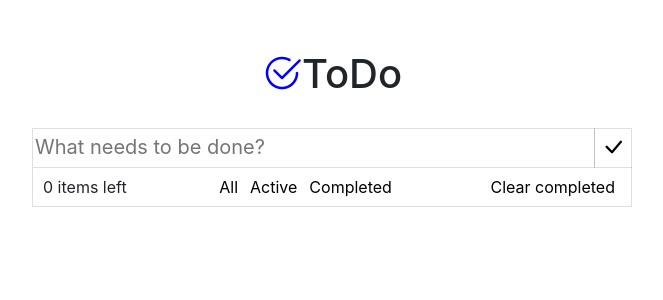
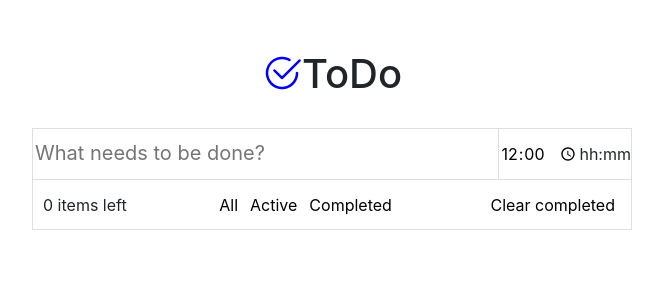
Before and after one commit to Andrey98Rusanov/ToDoReactApp, a React (Create React App) app: page / in a window 1280 px wide. Shown: the top 300 px of the page, without its empty margins (308-971 px from the left). Built offline with nearby package versions, Linux system fonts and the light colour scheme.

Commit message:
commit-ToDoWithTimer

```diff
--- a/package.json
+++ b/package.json
@@ -19,7 +19,7 @@
       "npm run lint",
       "prettier --write"
     ]
-   },
+  },
   "scripts": {
     "start": "react-scripts start",
     "build": "react-scripts build",
--- a/src/App/App.js
+++ b/src/App/App.js
@@ -27,10 +27,10 @@
     });
   };
 
-  addTask = (text) => {
+  addTask = (text, time) => {
     let newTask;
-    if (text.split("").length !== 0 && text.split("")[0] !== " ") {
-      newTask = this.createToDoItem(text);
+    if (text.split("").length !== 0 && text.split("")[0] !== " " && time) {
+      newTask = this.createToDoItem(text, time);
       this.setState(({ toDoData }) => {
         const newArr = [...toDoData, newTask];
         return {
@@ -55,10 +55,14 @@
   };
 
   onToggleEdited = (id) => {
+    console.log(this.state.toDoData)
     this.setState(({ toDoData }) => {
       const idx = toDoData.findIndex((el) => el.id === id);
       const oldTask = toDoData[idx];
-      const newTask = { ...oldTask, edited: !oldTask.edited };
+      const newTask = {
+        ...oldTask,
+        edited: !oldTask.edited,
+      };
       const before = toDoData.slice(0, idx);
       const after = toDoData.slice(idx + 1);
       const newArr = [...before, newTask, ...after];
@@ -122,7 +126,15 @@
     });
   };
 
-  createToDoItem(label) {
+  timeToTask = (arr, id) => {
+    const {toDoData} = this.state;
+    const idx = toDoData.findIndex((el) => el.id === id);
+    const task = toDoData[idx];
+    task.timer = arr;
+    this.setState({toDoData});
+  }
+
+  createToDoItem(label, taskTime) {
     return {
       label,
       completed: false,
@@ -130,6 +142,8 @@
       id: this.taskId++,
       vision: true,
       date: new Date(),
+      time: taskTime,
+      timer: [0,0,0]
     };
   }
 
@@ -146,6 +160,7 @@
           onDeleted={this.deleteTask}
           onToggleCompleted={this.onToggleCompleted}
           onToggleEdited={this.onToggleEdited}
+          timeToTask={this.timeToTask}
         />
         <Footer
           completedCount={completedCount}
--- a/src/Footer/Footer.css
+++ b/src/Footer/Footer.css
@@ -1,7 +1,7 @@
 .Footer{
     display: flex;
     justify-content: space-between;
-    height: 40px;
+    height: 50px;
     border: 1px solid rgba(0,0,0,.125);
     border-top: none;
     align-items: center;
--- /dev/null
+++ b/src/Timer/Timer.css
@@ -0,0 +1,16 @@
+.Timer{
+    font-size: 20px;
+    display: flex;
+    align-items: center;
+    margin-right: 20px;
+}
+
+.Timer button{
+	border: none;
+	background-color: inherit;
+	font-size: 20px;
+}
+
+.Timer button:hover{
+	color: blue;
+}
--- /dev/null
+++ b/src/Timer/Timer.js
@@ -0,0 +1,116 @@
+import React, { Component } from "react";
+import "./Timer.css";
+import PropTypes from "prop-types";
+
+export default class Timer extends Component {
+
+  state = {
+    minutes: this.props.toDoData[this.findTimerId()].timer[1],
+    seconds: this.props.toDoData[this.findTimerId()].timer[2],
+    hours: this.props.toDoData[this.findTimerId()].timer[0],
+    pause: false,
+  };
+
+  componentDidMount() {
+    this.myInterval = setInterval(() => {
+      const { hours, minutes, seconds, pause } = this.state;
+      if (pause !== true) {
+        this.props.timeToTask([hours, minutes, seconds])
+        this.setState(({ seconds }) => ({
+          seconds: seconds + 1,
+        }));
+      }
+      if (seconds === 59) {
+        this.setState(({ minutes }) => ({
+          minutes: minutes + 1,
+          seconds: 0,
+        }));
+      }
+      if (minutes === 59 && seconds === 59) {
+        this.setState(({ hours }) => ({
+          hours: hours + 1,
+          minutes: 0,
+          seconds: 0,
+        }));
+      }
+    }, 1000);
+  }
+
+  componentWillUnmount() {
+    clearInterval(this.myInterval);
+  }
+
+  onStopClick() {
+    this.setState(({ pause }) => ({
+      pause: !pause,
+    }));
+    console.log(this.props)
+  }
+
+  onRestartClick() {
+    this.setState({
+      minutes: 0,
+      seconds: 0,
+    });
+  }
+
+  findTimerId(){
+    const {toDoData, id} = this.props
+    const idx = toDoData.findIndex((el) => el.id === id)
+    return idx
+  }
+
+  timeOff() {
+    const { hours, minutes, seconds } = this.state;
+    const arr = this.props.time.split(":");
+    const res = Number(arr[0]) * 60 + Number(arr[1]);
+    if (res === hours * 60 + minutes && this.state.pause === false) {
+      this.props.timeToTask([hours, minutes, seconds])
+      this.setState(({
+        pause: true,
+      }));
+    }
+    return res;
+  }
+
+  render() {
+    const { hours, minutes, seconds, pause } = this.state;
+    const startClass = pause ? "bi bi-skip-start" : "bi bi-stop-fill";
+    const timeLimit =
+      hours * 60 + minutes === this.timeOff() ? (
+        "time off"
+      ) : (
+        <span>
+          {hours < 10 ? `0${hours}` : hours}:
+          {minutes < 10 ? `0${minutes}` : minutes}:
+          {seconds < 10 ? `0${seconds}` : seconds}
+        </span>
+      );
+    return (
+      <div className="Timer">
+        {timeLimit}
+        {timeLimit === "time off" ? null : (
+          <button className={startClass} onClick={() => this.onStopClick()} />
+        )}
+        <button
+          className="bi bi-arrow-repeat"
+          onClick={() => this.onRestartClick()}
+        />
+      </div>
+    );
+  }
+}
+
+Timer.defaultProps = {
+  toDoData: [],
+  id: 0,
+  timeToTask: () => {},
+  time: "00:00"
+};
+
+Timer.propTypes = {
+  toDoData: PropTypes.array,
+  id: PropTypes.number,
+  timeToTask: PropTypes.func,
+  time: PropTypes.string
+};
--- a/src/ToDoForm/ToDoForm.css
+++ b/src/ToDoForm/ToDoForm.css
@@ -1,6 +1,5 @@
 .ToDoForm{
     width: 100%;
-    border-bottom: none;
 }
 
 .bi-check2-circle{
@@ -13,12 +12,13 @@
     margin-bottom: 30px;
 }
 
-.ToDoForm input{
+.add__form-input{
     width: 100%;
-    height: border-box;
+    height: 50px;
+    margin-bottom: -1px;
+    margin: 0;
     border: none;
-    margin-bottom: -1px;
-    border: 1px solid rgba(0,0,0,.125);
+    border-right: inherit;
 }
 
 .ToDoForm input:active,
@@ -39,16 +39,20 @@
 .add__form{
     display: flex;
     height: max-content;
-}
-
-.add__form button{
+    align-items: center;
     border: 1px solid rgba(0,0,0,.125);
-	background-color: inherit;
-	font-size: 24px;
-    margin-left: -1px;
-    margin-bottom: -1px;
 }
 
 .add__form button:hover{
     color: blue;
 }
+
+.time_button{
+    display: none;
+}
+
+.addTime{
+    height: 50px;
+    width: 80px;
+    border: none;
+}
--- a/src/ToDoForm/ToDoForm.js
+++ b/src/ToDoForm/ToDoForm.js
@@ -5,6 +5,7 @@
 export default class ToDoForm extends Component {
   state = {
     label: "",
+    time: "00:00"
   };
 
   onLabelChange = (e) => {
@@ -13,11 +14,19 @@
     });
   };
 
+  onTimeChange = (e) => {
+    this.setState({
+      time: e.target.value,
+    });
+  };
+
+
   onSubmit = (e) => {
     e.preventDefault();
-    this.props.onAdd(this.state.label);
+    this.props.onAdd(this.state.label, this.state.time);
     this.setState({
       label: "",
+      time: "00:00"
     });
   };
 
@@ -36,7 +45,15 @@
             value={this.state.label}
             onChange={this.onLabelChange}
           />
-          <button className="bi bi-check-lg" />
+          <input
+            type="time"
+            min="00:01"
+            value={this.state.time}
+            className="addTime"
+            placeholder="hh:mm"
+            onChange={this.onTimeChange}/>
+            <button className="time_button" type="submit"/>
+            <span>hh:mm</span>
         </form>
       </header>
     );
--- a/src/ToDoList/ToDoList.css
+++ b/src/ToDoList/ToDoList.css
@@ -1,5 +1,10 @@
 .list-group-item{
     padding: 3px;
+    border-bottom: 1px solid rgba(0,0,0,.125);
+}
+
+.list-group-item:first-child{
+    border-top: none;
 }
 
 .none{
--- a/src/ToDoList/ToDoList.js
+++ b/src/ToDoList/ToDoList.js
@@ -3,7 +3,7 @@
 import ToDoTask from "../ToDoTask/ToDoTask";
 import "./ToDoList.css";
 
-function ToDoList({ todos, onDeleted, onToggleCompleted, onToggleEdited }) {
+function ToDoList({ todos, onDeleted, onToggleCompleted, onToggleEdited, timeToTask }) {
   const elements = todos.map((el) => {
     const { id, vision, ...items } = el;
     let className = "list-group-item";
@@ -12,6 +12,9 @@
       <li key={id} className={className}>
         <ToDoTask
           {...items}
+          id = {id}
+          toDoData = {todos}
+          timeToTask={(n) => timeToTask(n, id)}
           onDeleted={() => onDeleted(id)}
           onToggleCompleted={() => onToggleCompleted(id)}
           onToggleEdited={() => onToggleEdited(id)}
@@ -28,6 +31,7 @@
   onToggleCompleted: () => {},
   onToggleEdited: () => {},
   onDeleted: () => {},
+  timeToTask: () => {}
 };
 
 ToDoList.propTypes = {
@@ -35,6 +39,7 @@
   onToggleCompleted: PropTypes.func,
   onToggleEdited: PropTypes.func,
   onDeleted: PropTypes.func,
+  timeToTask: PropTypes.func
 };
 
 export default ToDoList;
--- a/src/ToDoTask/ToDoTask.css
+++ b/src/ToDoTask/ToDoTask.css
@@ -12,7 +12,8 @@
 }
 
 .text{
-	width: 300px;
+	width: 250px;
+	margin-right: 10px;
 }
 
 .active{
@@ -43,8 +44,9 @@
 	display: flex;
 	justify-content: space-between;
 	font-size: 20px;
-	height: max-content;
+	height: 60px;
 	align-items: center;
+	padding: 10px;
 }
 
 .edited__input{
@@ -60,7 +62,6 @@
 .task__btn{
 	text-decoration: none;
 	display: flex;
-	gap: 20px;
 }
 
 .edited{
@@ -87,6 +88,6 @@
 }
 
 .task__time{
-	font-size: 17px;
+	font-size: 14px;
 
 }
--- a/src/ToDoTask/ToDoTask.js
+++ b/src/ToDoTask/ToDoTask.js
@@ -2,6 +2,7 @@
 import "./ToDoTask.css";
 import PropTypes from "prop-types";
 import { formatDistanceToNow } from "date-fns";
+import Timer from "../Timer/Timer";
 
 export default class ToDoTask extends React.Component {
   state = {
@@ -15,7 +16,8 @@
   };
 
   render() {
-    const { completed, edited, date } = this.props;
+    const { completed, edited, date, time, timeToTask } = this.props;
+
     let className = "item";
     if (completed) {
       className += " completed";
@@ -40,10 +42,11 @@
           <input type="checkbox" onClick={this.props.onToggleCompleted} />
           <div className="text">{this.state.label}</div>
         </div>
+        <Timer time={time} timeToTask={(n) => timeToTask(n)} toDoData = {this.props.toDoData} id = {this.props.id}/>
         <span className="task__time">
-          {`created ${formatDistanceToNow(date, {
+          {`${formatDistanceToNow(date, {
             includeSeconds: true,
-            addSuffix: true,
+            // addSuffix: true,
           })}`}
         </span>
         <div className="task__btn">
@@ -69,6 +72,10 @@
   onToggleCompleted: () => {},
   onToggleEdited: () => {},
   onDeleted: () => {},
+  toDoData: [],
+  id: 0,
+  timeToTask: () => {},
+  time: "00:00"
 };
 
 ToDoTask.propTypes = {
@@ -79,4 +86,8 @@
   onToggleCompleted: PropTypes.func,
   onToggleEdited: PropTypes.func,
   onDeleted: PropTypes.func,
+  toDoData: PropTypes.array,
+  id: PropTypes.number,
+  timeToTask: PropTypes.func,
+  time: PropTypes.string
 };
```
Also changed, not shown: .eslintrc.json.
